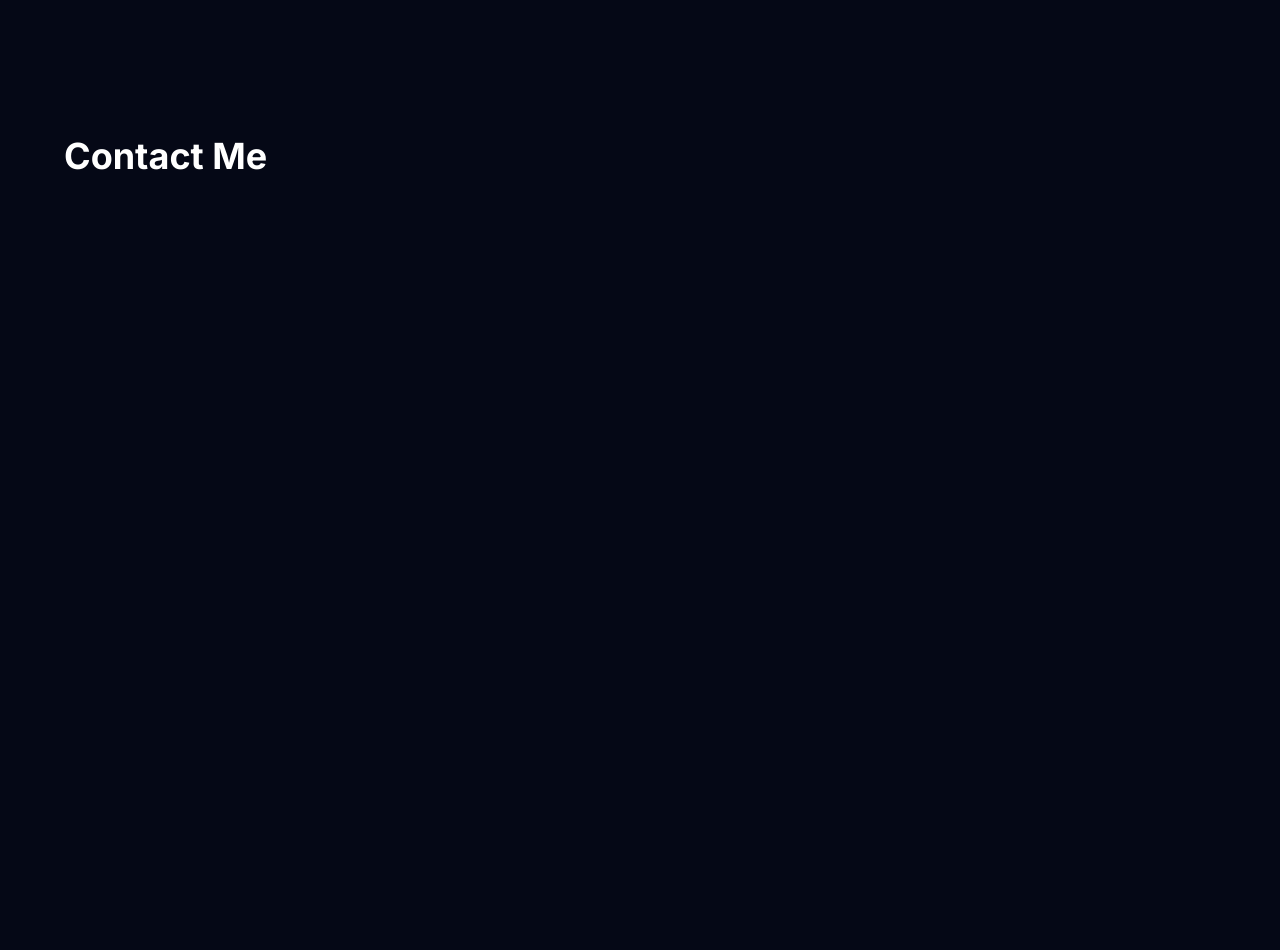
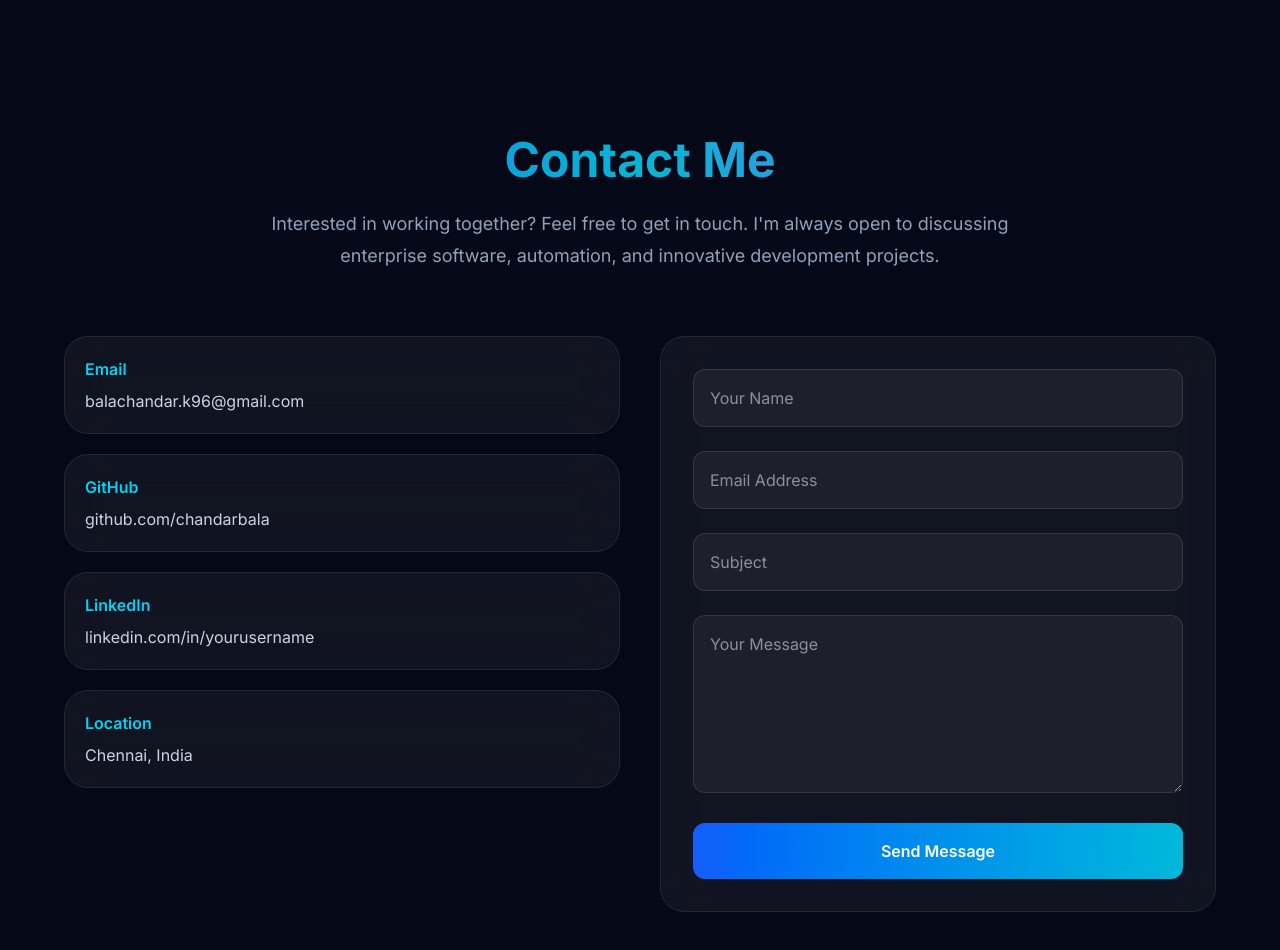
Before and after one commit to chandarbala/bala-portfolio, a React (Vite) app: page / in a window 1280 px wide. Shown: the part 6080-7030 px from the top of the page. Before the commit the page ends 6376 px from the top, so only its background shows below. Built offline with nearby package versions, Linux system fonts and the light colour scheme.

Commit message:
Build contact section

```diff
--- /dev/null
+++ b/src/components/Card/ContactInfoCard.tsx
@@ -0,0 +1,21 @@
+type Props = {
+  title: string;
+  value: string;
+};
+
+export default function ContactInfoCard({
+  title,
+  value,
+}: Props) {
+  return (
+    <div className="glass rounded-2xl p-5 transition-all duration-300 hover:border-cyan-500/30">
+      <h3 className="text-cyan-400 font-semibold">
+        {title}
+      </h3>
+
+      <p className="mt-2 break-words text-slate-300">
+        {value}
+      </p>
+    </div>
+  );
+}
--- /dev/null
+++ b/src/data/contact.ts
@@ -0,0 +1,18 @@
+export const contactInfo = [
+  {
+    title: "Email",
+    value: "balachandar.k96@gmail.com",
+  },
+  {
+    title: "GitHub",
+    value: "github.com/chandarbala",
+  },
+  {
+    title: "LinkedIn",
+    value: "linkedin.com/in/yourusername",
+  },
+  {
+    title: "Location",
+    value: "Chennai, India",
+  },
+];
--- a/src/sections/Contact/Contact.tsx
+++ b/src/sections/Contact/Contact.tsx
@@ -1,12 +1,73 @@
-export default function Github() {
+import ContactInfoCard from "../../components/Card/ContactInfoCard";
+import { contactInfo } from "../../data/contact";
+
+export default function Contact() {
   return (
-    <section
-      id="contact"
-      className="section"
-    >
-      <h2 className="text-4xl font-bold">
-        Contact Me
-      </h2>
+    <section id="contact" className="section">
+      <div className="text-center">
+        <h2 className="gradient-text text-5xl font-bold">
+          Contact Me
+        </h2>
+
+        <p className="mx-auto mt-6 max-w-3xl text-lg leading-8 text-slate-400">
+          Interested in working together? Feel free to get in touch. I'm
+          always open to discussing enterprise software, automation, and
+          innovative development projects.
+        </p>
+      </div>
+
+      <div className="mt-16 grid gap-10 lg:grid-cols-2">
+
+        {/* Left Side */}
+        <div className="space-y-5">
+          {contactInfo.map((item) => (
+            <ContactInfoCard
+              key={item.title}
+              title={item.title}
+              value={item.value}
+            />
+          ))}
+        </div>
+
+        {/* Right Side */}
+        <div className="glass rounded-3xl p-8">
+          <form className="space-y-6">
+
+            <input
+              type="text"
+              placeholder="Your Name"
+              className="w-full rounded-xl border border-white/10 bg-white/5 p-4 outline-none focus:border-cyan-500"
+            />
+
+            <input
+              type="email"
+              placeholder="Email Address"
+              className="w-full rounded-xl border border-white/10 bg-white/5 p-4 outline-none focus:border-cyan-500"
+            />
+
+            <input
+              type="text"
+              placeholder="Subject"
+              className="w-full rounded-xl border border-white/10 bg-white/5 p-4 outline-none focus:border-cyan-500"
+            />
+
+            <textarea
+              rows={6}
+              placeholder="Your Message"
+              className="w-full rounded-xl border border-white/10 bg-white/5 p-4 outline-none focus:border-cyan-500"
+            />
+
+            <button
+              type="submit"
+              className="w-full rounded-xl bg-gradient-to-r from-blue-600 to-cyan-500 py-4 font-semibold text-white transition hover:opacity-90"
+            >
+              Send Message
+            </button>
+
+          </form>
+        </div>
+
+      </div>
     </section>
   );
 }
```
Also changed, not shown: src/components/ui/Badge.tsx (added), src/components/ui/Button.tsx (added), src/components/ui/SectionHeading.tsx (added).
